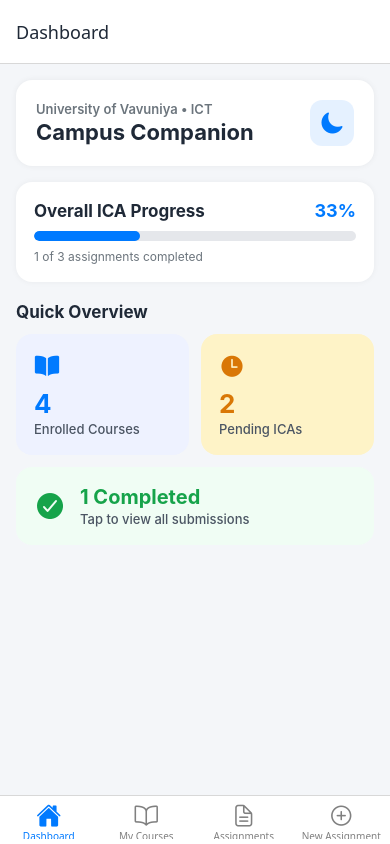
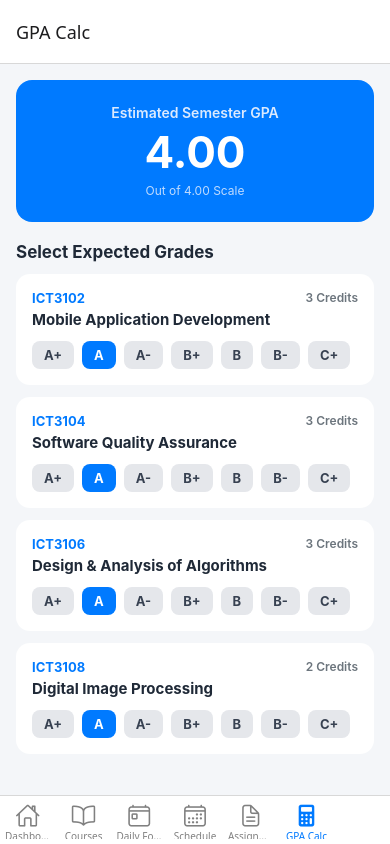
Before and after one commit to Yashara123/CampusCompanion, a React Native app: screen /GPA in a window 390 px wide. Built offline with nearby package versions, Linux system fonts and the light colour scheme.

Commit message:
Update App.jsx with navigation tabs

```diff
--- a/App.jsx
+++ b/App.jsx
@@ -1,4 +1,5 @@
 import React, { useState, createContext } from 'react';
+import { View, StyleSheet } from 'react-native';
 import { NavigationContainer, DefaultTheme, DarkTheme } from '@react-navigation/native';
 import { createBottomTabNavigator } from '@react-navigation/bottom-tabs';
 import { createNativeStackNavigator } from '@react-navigation/native-stack';
@@ -6,38 +7,43 @@ import { Ionicons } from '@expo/vector-icons';
 
 import HomeScreen from './src/component/HomeScreen';
 import CoursesScreen from './src/component/CoursesScreen';
+import CourseDetailScreen from './src/component/CourseDetailScreen';
 import AssignmentsScreen from './src/component/AssignmentsScreen';
+import AssignmentDetailScreen from './src/component/AssignmentDetailScreen';
 import AddTaskScreen from './src/component/AddTaskScreen';
-import AssignmentDetailScreen from './src/component/AssignmentDetailScreen';
+import GPAScreen from './src/component/GPAScreen';
+import CalendarScreen from './src/component/CalendarScreen';
+import StudyPlannerScreen from './src/component/StudyPlannerScreen';
 
 export const ThemeContext = createContext();
 
 const Tab = createBottomTabNavigator();
 const Stack = createNativeStackNavigator();
 
+function CoursesStack() {
+  return (
+    <Stack.Navigator>
+      <Stack.Screen name="CoursesList" component={CoursesScreen} options={{ title: 'My Courses' }} />
+      <Stack.Screen name="CourseDetail" component={CourseDetailScreen} options={{ title: 'Module Resources & ICA' }} />
+    </Stack.Navigator>
+  );
+}
+
 function AssignmentsStack() {
   return (
     <Stack.Navigator>
-      <Stack.Screen
-        name="AssignmentsList"
-        component={AssignmentsScreen}
-        options={{ headerShown: false }}
-      />
-      <Stack.Screen
-        name="AssignmentDetail"
-        component={AssignmentDetailScreen}
-        options={{ title: 'Assignment Details' }}
-      />
+      <Stack.Screen name="AssignmentsList" component={AssignmentsScreen} options={{ headerShown: false }} />
+      <Stack.Screen name="AssignmentDetail" component={AssignmentDetailScreen} options={{ title: 'Assignment Details' }} />
     </Stack.Navigator>
   );
 }
 
 export default function App() {
   const [isDark, setIsDark] = useState(false);
-
   const toggleTheme = () => setIsDark(!isDark);
 
   return (
+    <View style={styles.screenContainer}>
       <ThemeContext.Provider value={{ isDark, toggleTheme }}>
         <NavigationContainer theme={isDark ? DarkTheme : DefaultTheme}>
           <Tab.Navigator
@@ -46,22 +52,30 @@ export default function App() {
                 let iconName;
                 if (route.name === 'Home') iconName = focused ? 'home' : 'home-outline';
                 else if (route.name === 'Courses') iconName = focused ? 'book' : 'book-outline';
+                else if (route.name === 'Planner') iconName = focused ? 'today' : 'today-outline';
+                else if (route.name === 'Calendar') iconName = focused ? 'calendar' : 'calendar-outline';
                 else if (route.name === 'Assignments') iconName = focused ? 'document-text' : 'document-text-outline';
-              else if (route.name === 'Add Task') iconName = focused ? 'add-circle' : 'add-circle-outline';
+                else if (route.name === 'GPA') iconName = focused ? 'calculator' : 'calculator-outline';
                 return <Ionicons name={iconName} size={size} color={color} />;
               },
               tabBarActiveTintColor: '#007AFF',
               tabBarInactiveTintColor: isDark ? '#9ca3af' : 'gray',
-            headerStyle: { backgroundColor: isDark ? '#1f2937' : '#ffffff' },
-            headerTintColor: isDark ? '#ffffff' : '#1f2937',
             })}
           >
             <Tab.Screen name="Home" component={HomeScreen} options={{ title: 'Dashboard' }} />
-          <Tab.Screen name="Courses" component={CoursesScreen} options={{ title: 'My Courses' }} />
+            <Tab.Screen name="Courses" component={CoursesStack} options={{ headerShown: false }} />
+            <Tab.Screen name="Planner" component={StudyPlannerScreen} options={{ title: 'Daily Focus' }} />
+            <Tab.Screen name="Calendar" component={CalendarScreen} options={{ title: 'Schedule' }} />
             <Tab.Screen name="Assignments" component={AssignmentsStack} options={{ headerShown: false }} />
-          <Tab.Screen name="Add Task" component={AddTaskScreen} options={{ title: 'New Assignment' }} />
+            <Tab.Screen name="GPA" component={GPAScreen} options={{ title: 'GPA Calc' }} />
+            <Tab.Screen name="Add Task" component={AddTaskScreen} options={{ tabBarButton: () => null }} />
           </Tab.Navigator>
         </NavigationContainer>
       </ThemeContext.Provider>
+    </View>
   );
 }
+
+const styles = StyleSheet.create({
+  screenContainer: { flex: 1, width: '100%', height: '100%', backgroundColor: '#f4f6f9' },
+});
```
Lines whose indentation alone changed are shown as unchanged.
